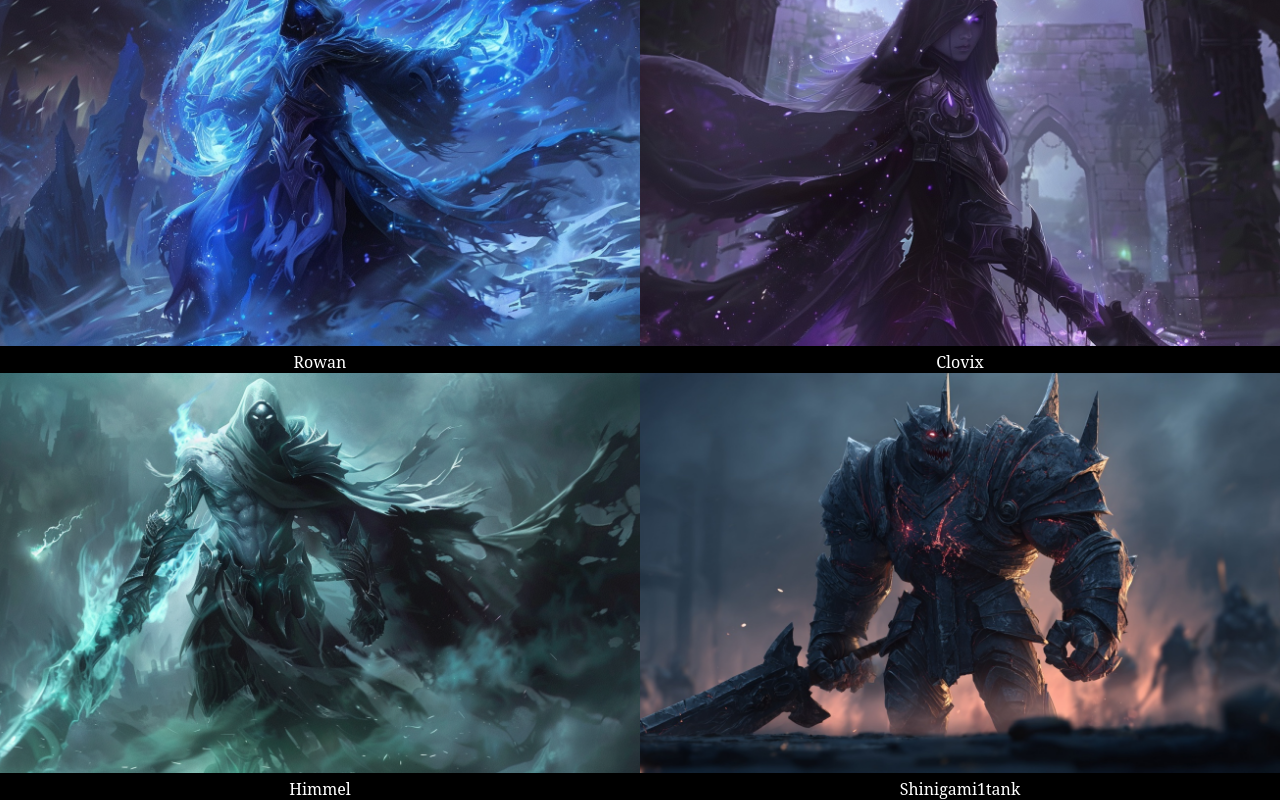
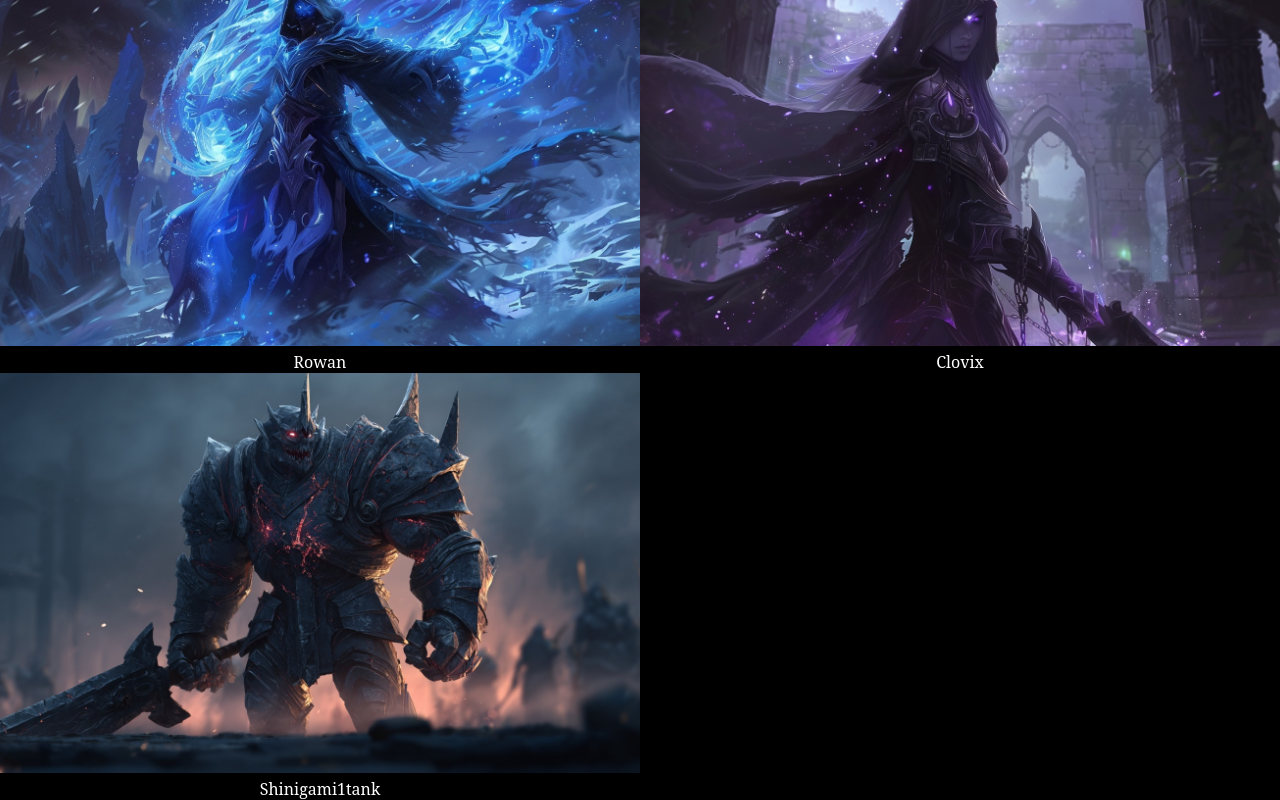
Before and after one commit to Akuseru971/LoreofLegendsCLEAN, a Next.js app: page /gallery in a window 1280 px wide. Shown: the part 994-1794 px from the top of the page. Built offline with nearby package versions, Linux system fonts and the light colour scheme.

Commit message:
Add champion images and Gallery page

```diff
--- a/data/gallery.js
+++ b/data/gallery.js
@@ -10,6 +10,5 @@ export const galleryItems = [
   { id: "oogieboogie",name: "OogieBoogie",image: "/champions/OogieBoogie.jpg" },
   { id: "rowan",      name: "Rowan",      image: "/champions/Rowan.jpg" },
   { id: "clovix",     name: "Clovix",     image: "/champions/Clovix.jpg" },
-  { id: "Himmel",     name: "Himmel",     image: "/champions/Himmel.jpg" },
   { id: "Shinigami1tank",     name: "Shinigami1tank",     image: "/champions/Shinigami1tank.jpg" },
  ];
```
